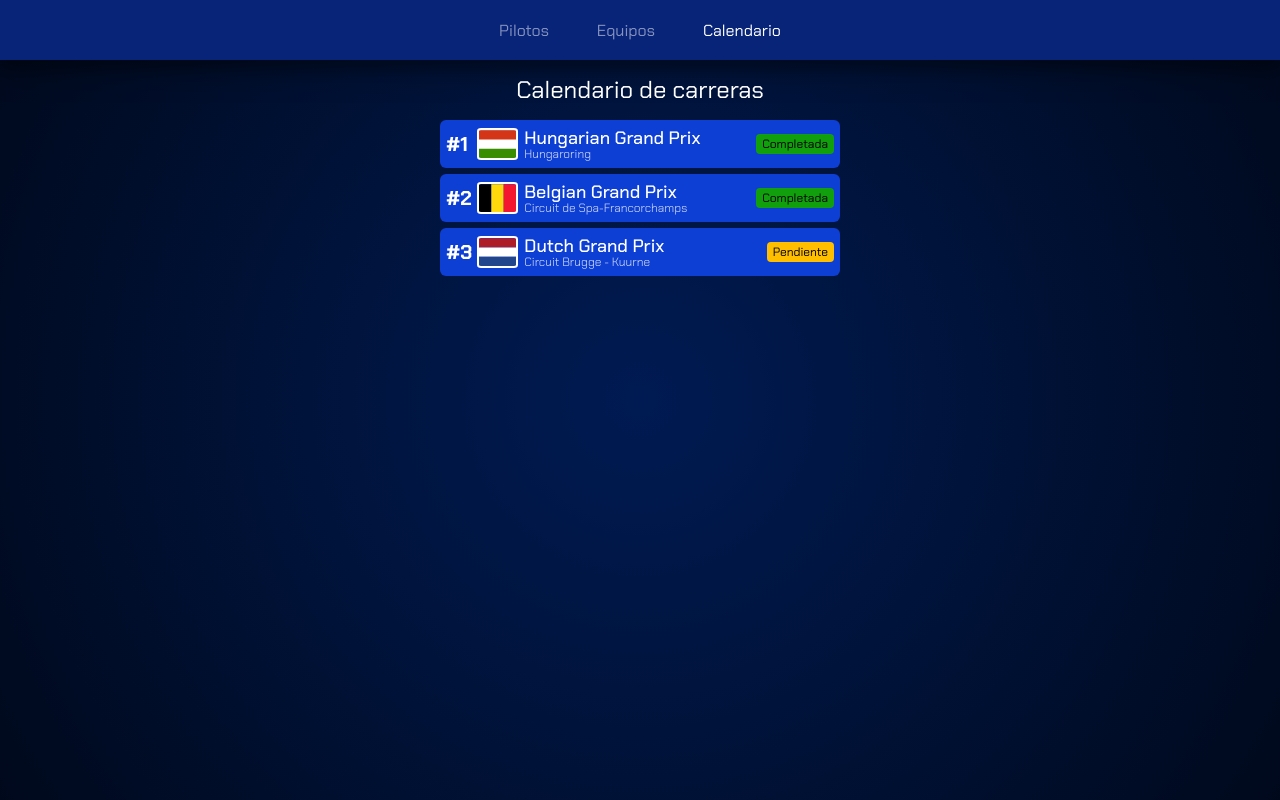
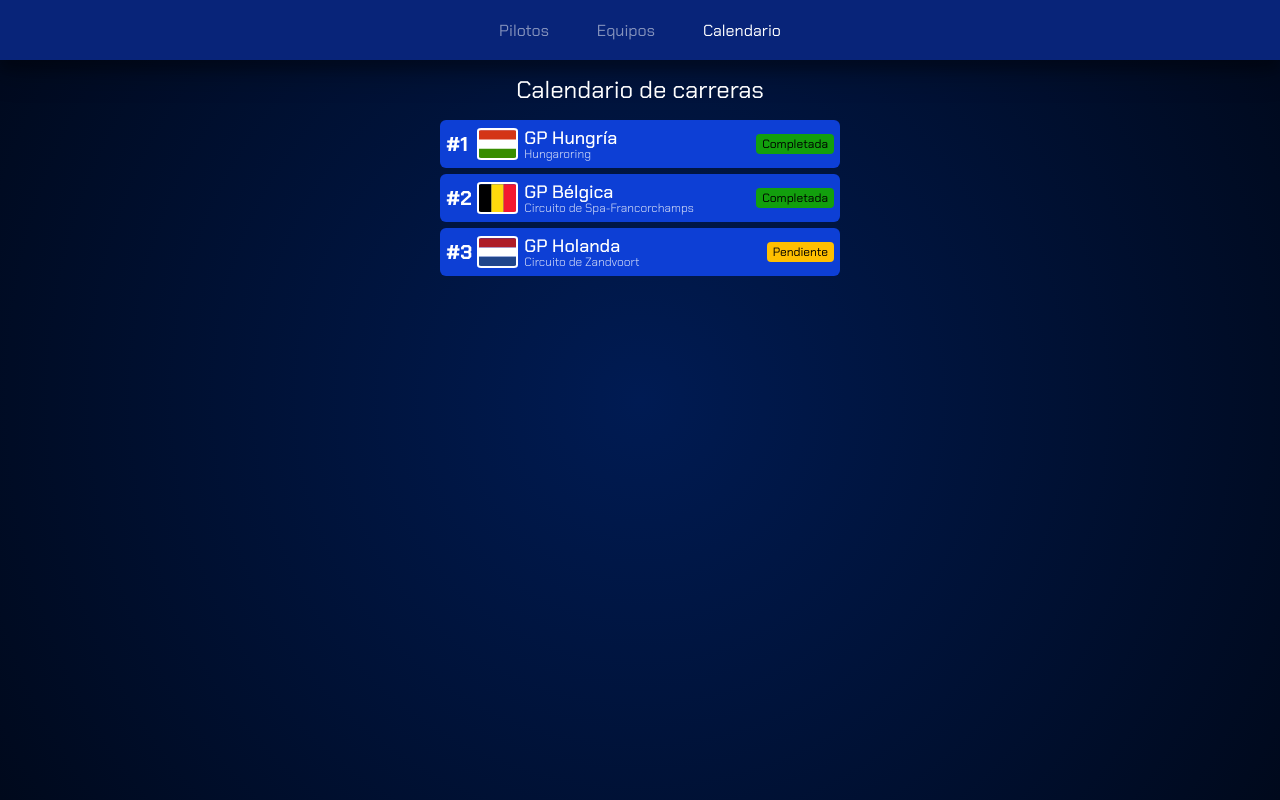
Before and after one commit to nicogmrz4/eternos-f1, a Vue app: page /calendar in a window 1280 px wide. Built offline with nearby package versions, Linux system fonts and the light colour scheme; what oh-vue-icons would draw is missing.

Commit message:
refactor: translate tracks

```diff
--- a/src/static/tracks.ts
+++ b/src/static/tracks.ts
@@ -6,22 +6,22 @@
 
 export default <TrackInterface[]> [
     new TrackDTO(
-        'Hungarian Grand Prix',
+        'GP Hungría',
         'Hungaroring',
         'fi fi-hu',
         true,
         hungaryGPResult
     ),
     new TrackDTO(
-        'Belgian Grand Prix',
-        'Circuit de Spa-Francorchamps',
+        'GP Bélgica',
+        'Circuito de Spa-Francorchamps',
         'fi fi-be',
         true,
         belgiumGPResult
     ),
     new TrackDTO(
-        'Dutch Grand Prix',
-        'Circuit Brugge - Kuurne',
+        'GP Holanda',
+        'Circuito de Zandvoort',
         'fi fi-nl',
         false,
         []
```
